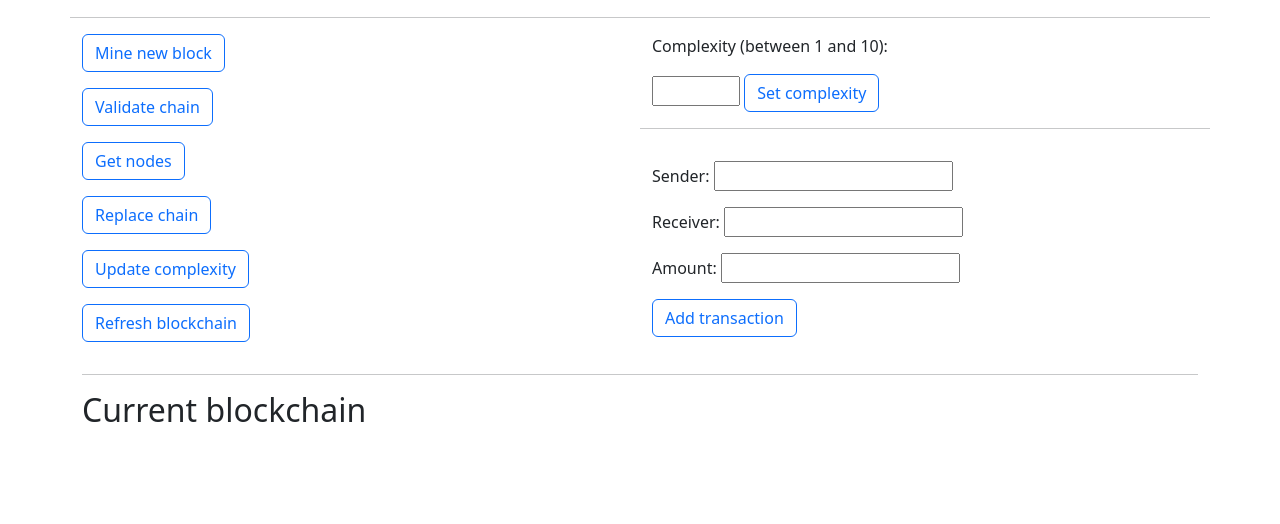
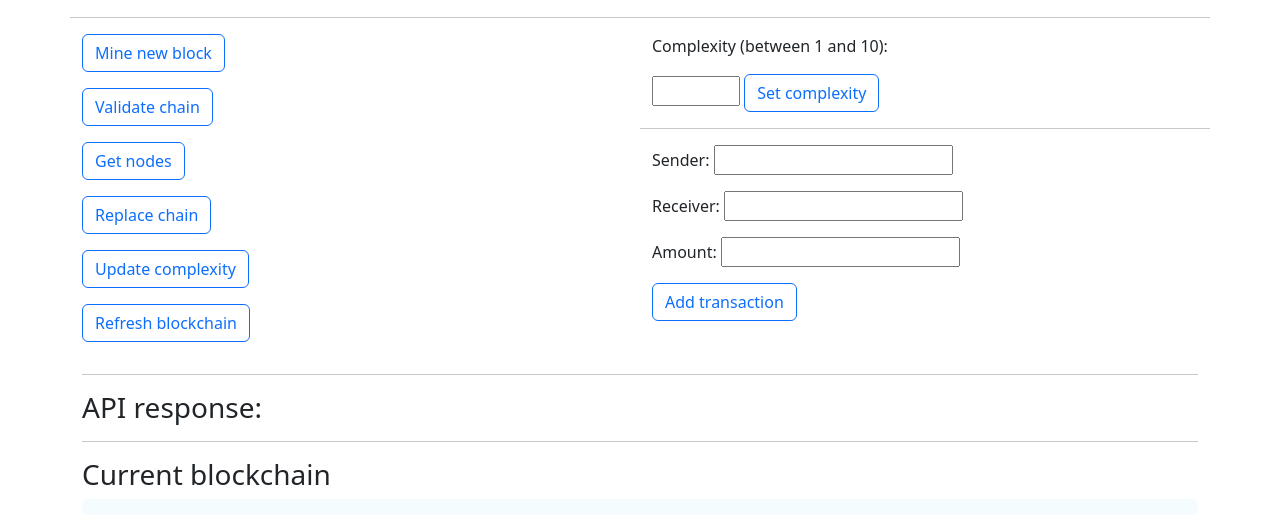
Before and after one commit to BulanMartin/BuliCoin, a Flask app: template src/templates/index.html in a window 1280 px wide. Shown: the part 151-675 px from the top of the page. Run offline with Flask 2, Linux system fonts and the light colour scheme; the template is opened without the code that fills it, so the values that code supplies are empty.

Commit message:
Blockchain layout update

```diff
--- a/src/static/mystyle.css
+++ b/src/static/mystyle.css
@@ -5,3 +5,7 @@
 .block {
     background-color: rgb(214, 240, 230);
 }
+
+.transaction {
+    background-color: rgb(175, 196, 179);
+}
--- a/src/static/script.js
+++ b/src/static/script.js
@@ -1,36 +1,36 @@
 $(document).ready(function(){
     $("#complexity").click(function(){
-      $("#complex_value").load('/complexity');
+      $("#api_response").load('/complexity');
     });
   });
 
   $(document).ready(function(){
     $("#mine_new_block").click(function(){
-      $("#new_block_alert").load('/mine_block');
+      $("#api_response").load('/mine_block');
     });
   });
 
   $(document).ready(function(){
     $("#get_nodes").click(function(){
-      $("#get_nodes_reponse").load('/get_nodes');
+      $("#api_response").load('/get_nodes');
     });
   });
 
   $(document).ready(function(){
     $("#replace_chain").click(function(){
-      $("#replace_chain_reponse").load('/replace_chain');
+      $("#api_response").load('/replace_chain');
     });
   });
 
   $(document).ready(function(){
     $("#set_complexity").click(function(){
-      $("#new_complex_value").load('/complexity/' + $("#complexity_input").val());
+      $("#api_response").load('/complexity/' + $("#complexity_input").val());
     });
   });
 
   $(document).ready(function(){
     $("#validate_chain").click(function(){
-      $("#validate_chain_reponse").load('/validate');
+      $("#api_response").load('/validate');
     });
   });
 
@@ -41,7 +41,7 @@ $(document).ready(function(){
             url: '/add_transaction',
             data: JSON.stringify ({sender: $("#sender").val(), receiver:$("#receiver").val(), amount: $("#amount").val()}),
             success: function(data) {
-              $("#transaction_alert").text('Transaction will be added to the next block: ' +
+              $("#api_response").text('Transaction will be added to the next block: ' +
               JSON.stringify ({
                 sender: $("#sender").val(),
                 receiver:$("#receiver").val(),
--- a/src/templates/index.html
+++ b/src/templates/index.html
@@ -33,22 +33,21 @@
         </div>
         <div class="row">
           <div class="col">
+            <p>
               <button type="button" class="btn btn-outline-primary" id="mine_new_block">Mine new block</button>
-            <p id="new_block_alert"></p>
-
+            </p>
+            <p>
               <button type="button" class="btn btn-outline-primary" id="validate_chain">Validate chain</button>
-            <p id="validate_chain_reponse"></p>
-
+            </p>
+            <p>
               <button type="button" class="btn btn-outline-primary" id="get_nodes">Get nodes</button>
-            <p id="get_nodes_reponse"></p>
-
+            </p>
+            <p>
               <button type="button" class="btn btn-outline-primary" id="replace_chain">Replace chain</button>
-            <p id="replace_chain_reponse"></p>
-
+            </p>
+            <p>
               <button type="button" class="btn btn-outline-primary" id="complexity">Update complexity</button>
-            <p id="complex_value"></p>
-
-            <p id="transaction_alert"></p>
+            </p>
             <p>
               <button type="button" class="btn btn-outline-primary" id="refresh_blockchain">Refresh blockchain</button>
             </p>
@@ -65,7 +64,6 @@
               <hr>
             </div>
             <div class="row">
-              <p id="new_complex_value"></p>
               <p>
                 <label for="sender">Sender: </label>
                 <input type="text" id="sender">
@@ -85,25 +83,29 @@
           </div>
         </div>
         <hr>
-        <h2>Current blockchain</h2>
-        <div class="container rounded blockchain">
+        <h3>API response:</h3>
+        <p id="api_response"></p>
+        <hr>
+        <h3>Current blockchain</h3>
+        <div class="container py-2 my-2 rounded blockchain">
             {% for block in chain %}
-            <div class="container rounded block">
+            <div class="container my-2 py-2 rounded block">
             Block {{block.index}}
               <ul>
                 <li>Timestamp: {{ block.timestamp }}</li>
                 <li>Nonce: {{ block.nonce }}</li>
                 <li>Previous hash: {{ block.prev_hash }}</li>
                 <li>Complexity: {{ block.current_complexity }}</li>
-                <li>Transactions:
+                <li>Transactions:</li>
+                {% for transaction in block.transactions %}
+                  <div class="container my-2 py-1 rounded transaction">
                     <ul>
-                    {% for transaction in block.transactions %}
                       <li>Amount: {{ transaction.amount }}</li>
                       <li>Sender: {{ transaction.sender }}</li>
                       <li>Receiver: {{ transaction.receiver }}</li>
+                    </ul>
+                  </div>
                 {% endfor %}
-                  </ul>
-                </li>
               </ul>
             </div>
             {% endfor %}
```
Lines whose indentation alone changed are shown as unchanged.
